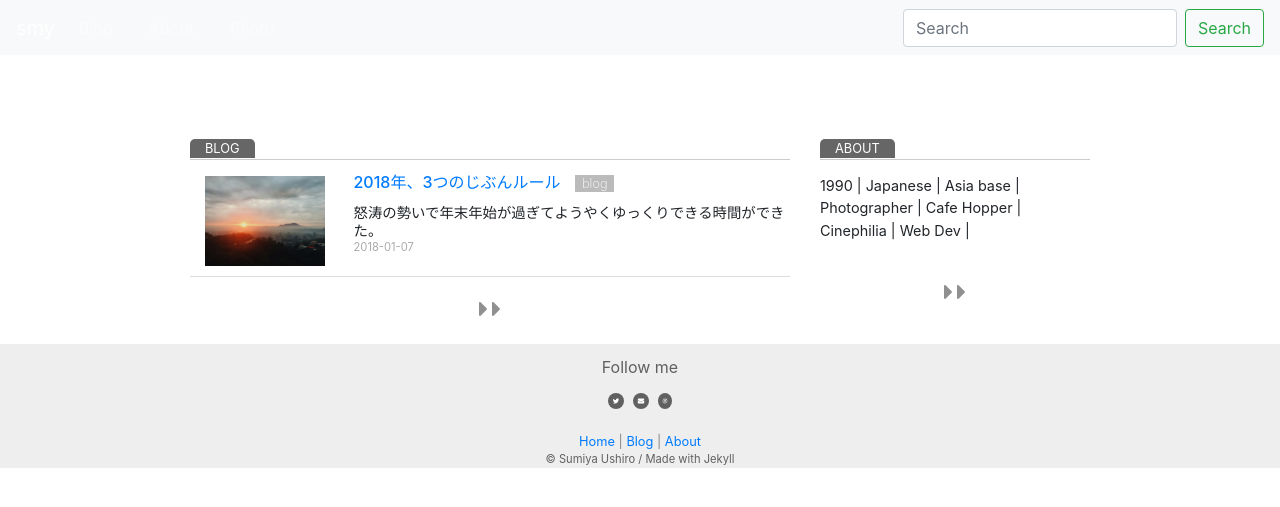
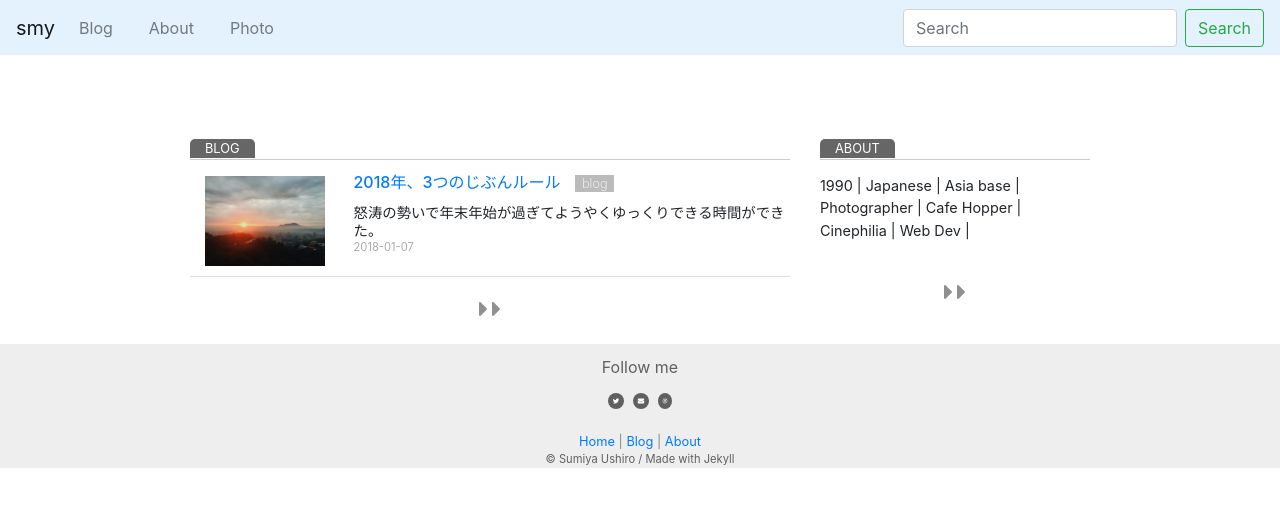
Before and after one commit to sumi0820/smy-jp-v1, a Jekyll site: the page built from index.md, in a window 1280 px wide. Shown: the top 507 px of the page. Built offline with Jekyll 4.4.1, drawn with Linux system fonts in a browser that asks for light colours; nearby versions of some CDN libraries.

Commit message:
initial commit

```diff
--- a/_includes/top-nav.html
+++ b/_includes/top-nav.html
@@ -1,6 +1,6 @@
 <link rel="stylesheet" href="https://stackpath.bootstrapcdn.com/bootstrap/4.3.1/css/bootstrap.min.css" integrity="sha384-ggOyR0iXCbMQv3Xipma34MD+dH/1fQ784/j6cY/iJTQUOhcWr7x9JvoRxT2MZw1T" crossorigin="anonymous">
 
-<nav class="navbar navbar-expand-sm navbar-dark bg-light">
+<nav class="navbar navbar-expand-sm navbar-light" style="background-color: #e3f2fd;"">
   <a class="navbar-brand" href="{{ site.url }}/">smy</a>
   <button class="navbar-toggler" type="button" data-toggle="collapse" data-target="#navbarSupportedContent" aria-controls="navbarSupportedContent" aria-expanded="false" aria-label="Toggle navigation">
     <span class="navbar-toggler-icon"></span>
```
